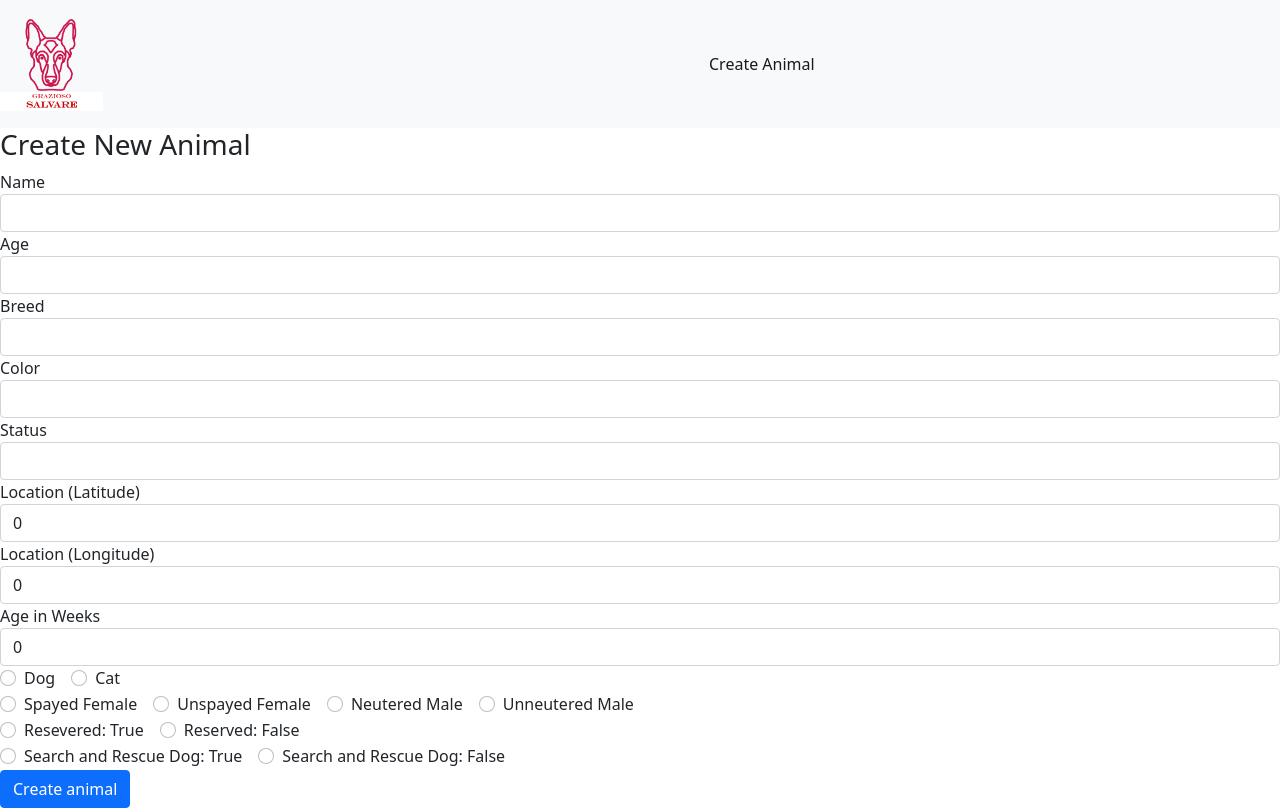
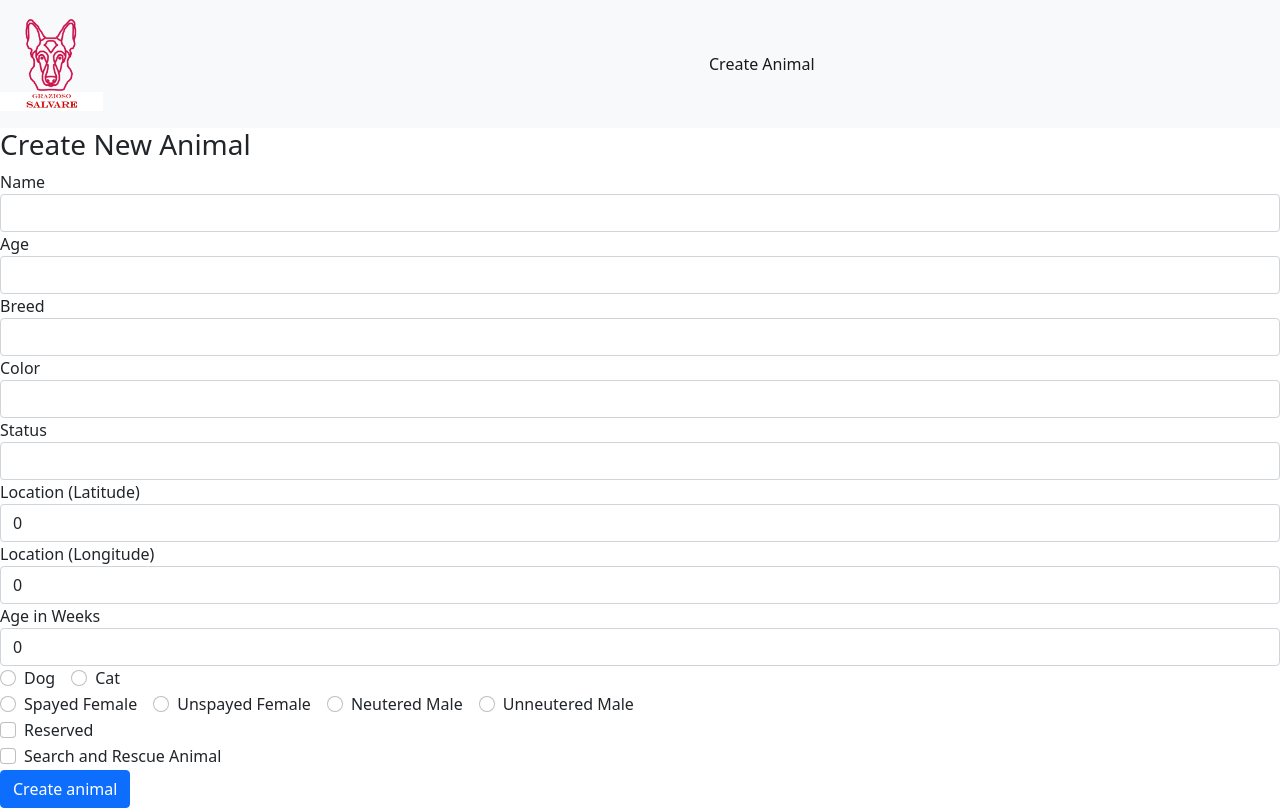
Before and after one commit to S-Spence/Rescue_Animal_Capstone_Project, a React (Create React App) app in the folder frontend/: page /create in a window 1280 px wide. Built offline with nearby package versions, Linux system fonts and the light colour scheme.

Commit message:
Updating form

```diff
--- a/frontend/src/components/create.js
+++ b/frontend/src/components/create.js
@@ -3,7 +3,6 @@ import { useNavigate } from "react-router";
 
 // Create a new animal
 export default function Create() {
-
   // Initialize the form
   const [form, setForm] = useState({
     age: "",
@@ -26,12 +25,14 @@ export default function Create() {
   // Update the state properties
   function updateForm(value) {
     return setForm((prev) => {
+
       return { ...prev, ...value };
     });
   }
 
   // Handle form submission
   async function onSubmit(e) {
+
     e.preventDefault();
 
     // Add a new animal to the database
@@ -249,66 +250,30 @@ export default function Create() {
           </div>
         </div>
 
-        <div className="form-group">
-          <div className="form-check form-check-inline">
-            <input
-              className="form-check-input"
-              type="radio"
-              name="reserved"
-              id="reseredTrue"
-              value="true"
-              checked={form.reserved === "true"}
-              onChange={(e) => updateForm({ reserved: e.target.value })}
-            />
-            <label htmlFor="true" className="form-check-label">
-              Resevered: True
-            </label>
-          </div>
-          <div className="form-check form-check-inline">
-            <input
-              className="form-check-input"
-              type="radio"
-              name="reserved"
-              id="reservedFalse"
-              value="false"
-              checked={form.reserved === "false"}
-              onChange={(e) => updateForm({ reserved: e.target.value })}
-            />
-            <label htmlFor="false" className="form-check-label">
-              Reserved: False
-            </label>
-          </div>
+        <div class="form-check">
+          <input
+            class="form-check-input"
+            type="checkbox"
+            id="reserved"
+            value={form.reserved}
+            onChange={(e) => updateForm({ reserved: e.target.true })}
+          />
+          <label class="form-check-label" for="reserved">
+            Reserved
+          </label>
         </div>
 
-        <div className="form-group">
-          <div className="form-check form-check-inline">
-            <input
-              className="form-check-input"
-              type="radio"
-              name="rescue_animal"
-              id="rescueTrue"
-              value="true"
-              checked={form.rescue_animal === "true"}
-              onChange={(e) => updateForm({ rescue_animal: e.target.value })}
-            />
-            <label htmlFor="true" className="form-check-label">
-              Search and Rescue Dog: True
-            </label>
-          </div>
-          <div className="form-check form-check-inline">
-            <input
-              className="form-check-input"
-              type="radio"
-              name="rescue"
-              id="rescueFalse"
-              value="false"
-              checked={form.rescue_animal === "false"}
-              onChange={(e) => updateForm({ rescue_animal: e.target.value })}
-            />
-            <label htmlFor="false" className="form-check-label">
-              Search and Rescue Dog: False
-            </label>
-          </div>
+        <div class="form-check">
+          <input
+            class="form-check-input"
+            type="checkbox"
+            id="rescue"
+            value={form.rescue_animal}
+            onChange={(e) => updateForm({ rescue_animal: e.target.true })}
+          />
+          <label class="form-check-label" for="rescue">
+            Search and Rescue Animal
+          </label>
         </div>
 
         <div className="form-group">
```
